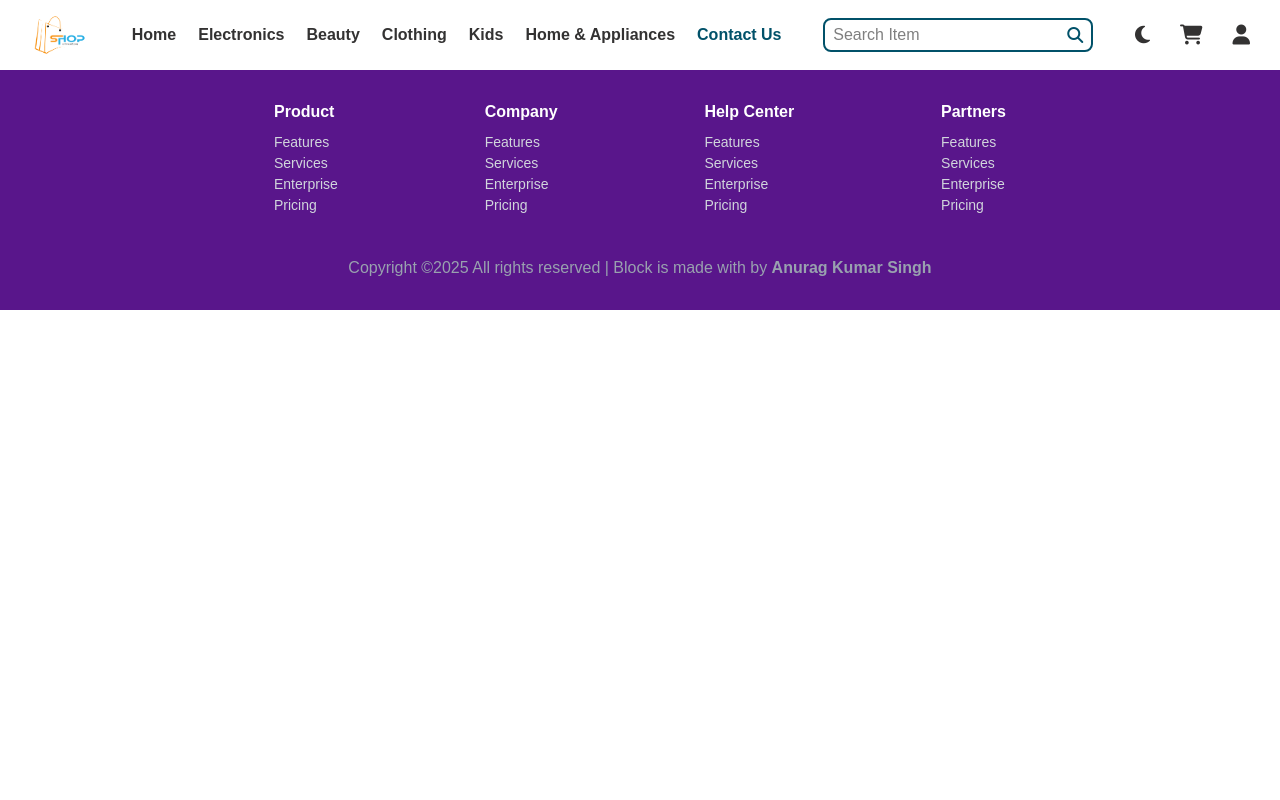
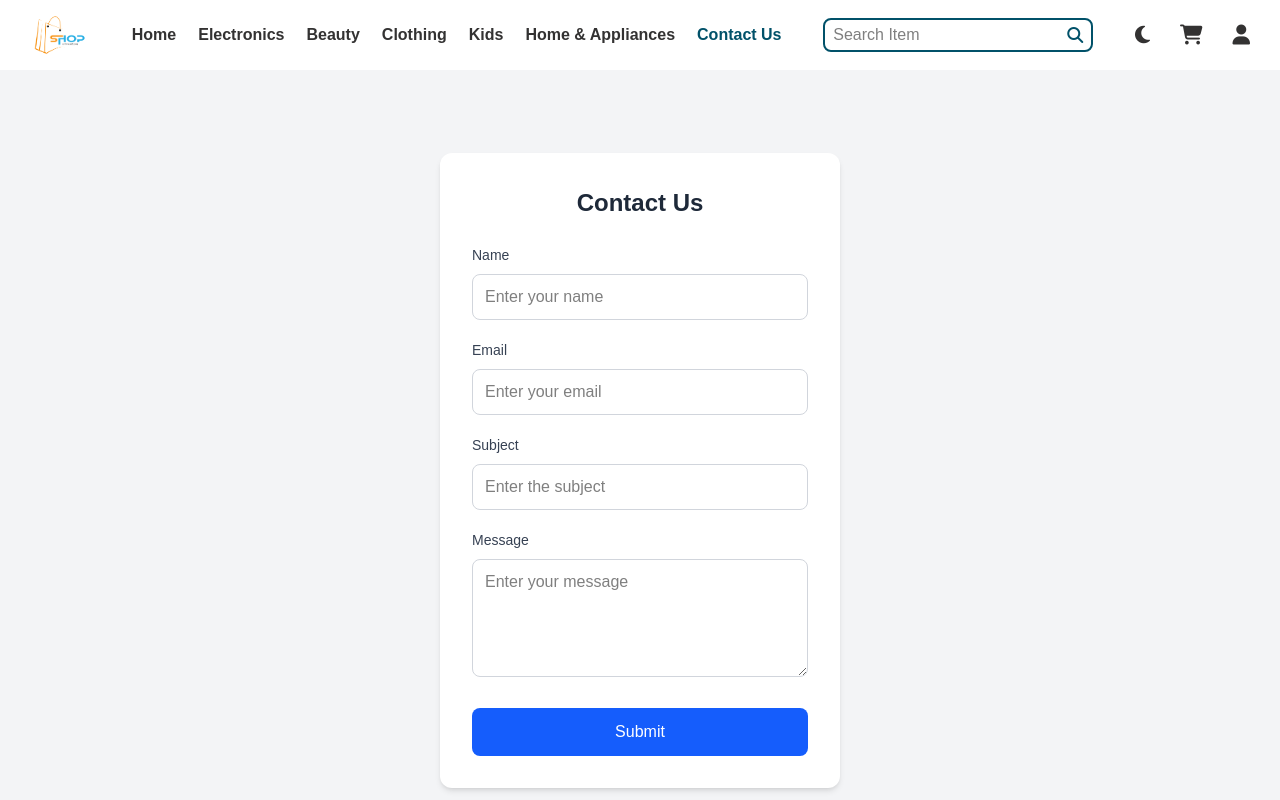
Before and after one commit to AnuragSingh8090/E-Commerce, a React (Vite) app in the folder client/: page /contact in a window 1280 px wide. Shown: the top 800 px of the page. Built offline with nearby package versions, Linux system fonts and the light colour scheme.

Commit message:
added error page

```diff
--- a/client/src/App.jsx
+++ b/client/src/App.jsx
@@ -4,6 +4,8 @@ import Footer from "./components/Footer/Footer";
 import Home from "./pages/Home/Home";
 import Login from "./pages/Login/Login";
 import Register from "./pages/Register/Register";
+import Contact from "./pages/Contact/Contact";
+import Error from "./pages/Error/Error";
 function App() {
   return (
     <>
@@ -12,6 +14,8 @@ function App() {
         <Route path="/" element={<Home />} />
         <Route path="/login" element={<Login />} />
         <Route path="/register" element={<Register />} />
+        <Route path="/contact" element={<Contact />} />
+        <Route path="*" element={<Error />} />
       </Routes>
       <Footer />
     </>
--- /dev/null
+++ b/client/src/pages/Contact/Contact.jsx
@@ -0,0 +1,83 @@
+const Contact = () => {
+  return (
+    <div className="flex items-center justify-center min-h-[100vh] bg-gray-100">
+      <div className="bg-white p-[32px] rounded-[12px] shadow-md w-[400px]">
+        {/* Page Title */}
+        <h2 className="text-[24px] font-[600] text-gray-800 mb-[24px] text-center">
+          Contact Us
+        </h2>
+
+        {/* Name Field */}
+        <div className="mb-[20px]">
+          <label
+            htmlFor="name"
+            className="block text-[14px] font-[500] text-gray-700 mb-[8px]"
+          >
+            Name
+          </label>
+          <input
+            type="text"
+            id="name"
+            placeholder="Enter your name"
+            className="w-full px-[12px] py-[10px] border border-gray-300 rounded-[8px] focus:outline-none focus:ring-2 focus:ring-blue-500 focus:border-transparent"
+          />
+        </div>
+
+        {/* Email Field */}
+        <div className="mb-[20px]">
+          <label
+            htmlFor="email"
+            className="block text-[14px] font-[500] text-gray-700 mb-[8px]"
+          >
+            Email
+          </label>
+          <input
+            type="email"
+            id="email"
+            placeholder="Enter your email"
+            className="w-full px-[12px] py-[10px] border border-gray-300 rounded-[8px] focus:outline-none focus:ring-2 focus:ring-blue-500 focus:border-transparent"
+          />
+        </div>
+
+        {/* Subject Field */}
+        <div className="mb-[20px]">
+          <label
+            htmlFor="subject"
+            className="block text-[14px] font-[500] text-gray-700 mb-[8px]"
+          >
+            Subject
+          </label>
+          <input
+            type="text"
+            id="subject"
+            placeholder="Enter the subject"
+            className="w-full px-[12px] py-[10px] border border-gray-300 rounded-[8px] focus:outline-none focus:ring-2 focus:ring-blue-500 focus:border-transparent"
+          />
+        </div>
+
+        {/* Message Field */}
+        <div className="mb-[24px]">
+          <label
+            htmlFor="message"
+            className="block text-[14px] font-[500] text-gray-700 mb-[8px]"
+          >
+            Message
+          </label>
+          <textarea
+            id="message"
+            placeholder="Enter your message"
+            rows="4"
+            className="w-full px-[12px] py-[10px] border border-gray-300 rounded-[8px] focus:outline-none focus:ring-2 focus:ring-blue-500 focus:border-transparent"
+          ></textarea>
+        </div>
+
+        {/* Submit Button */}
+        <button className="w-full bg-blue-600 text-white py-[12px] rounded-[8px] font-[500] text-[16px] hover:bg-blue-700 transition duration-200">
+          Submit
+        </button>
+      </div>
+    </div>
+  );
+};
+
+export default Contact;
--- /dev/null
+++ b/client/src/pages/Error/Error.css
@@ -0,0 +1,20 @@
+@media screen and (max-width: 550px) {
+  .errorPage h1 {
+    font-size: 22px;
+  }
+}
+@media screen and (max-width: 400px) {
+  .errorPage h1 {
+    font-size: 20px;
+  }
+  .errorPage img {
+    width: 250px;
+  }
+
+  .errorPage p {
+    font-size: 15px;
+  }
+  .errorPage button {
+    padding: 8px 18px;
+  }
+}
--- /dev/null
+++ b/client/src/pages/Error/Error.jsx
@@ -0,0 +1,37 @@
+import { useNavigate } from "react-router-dom";
+import "./Error.css";
+const Error = () => {
+  const navigate = useNavigate();
+
+  const redirectToHome = () => {
+    navigate("/");
+  };
+
+  return (
+    <div className="errorPage flex items-center justify-center min-h-[90vh] bg-gray-100">
+      <div className="text-center">
+        <img
+          src="/errorImage.png"
+          alt="404 Error"
+          className="w-[300px]  mx-auto"
+        />
+
+        <h1 className="text-[36px] font-[600] text-gray-800 mb-[12px]">
+          404 - Page Not Found
+        </h1>
+        <p className="text-[18px] text-gray-600 mb-[24px]">
+          Oops! The page you&apos;re looking for doesn&apos;t exist.
+        </p>
+
+        <button
+          onClick={redirectToHome}
+          className="bg-blue-600 text-white px-[24px] py-[12px] rounded-[8px] font-[500] text-[16px] hover:bg-blue-700 transition duration-200 active:scale-[0.98] cursor-pointer"
+        >
+          Go Back Home
+        </button>
+      </div>
+    </div>
+  );
+};
+
+export default Error;
```
Also changed, not shown: client/public/errorImage.png (added), client/src/pages/Contact/Contact.css (added).
